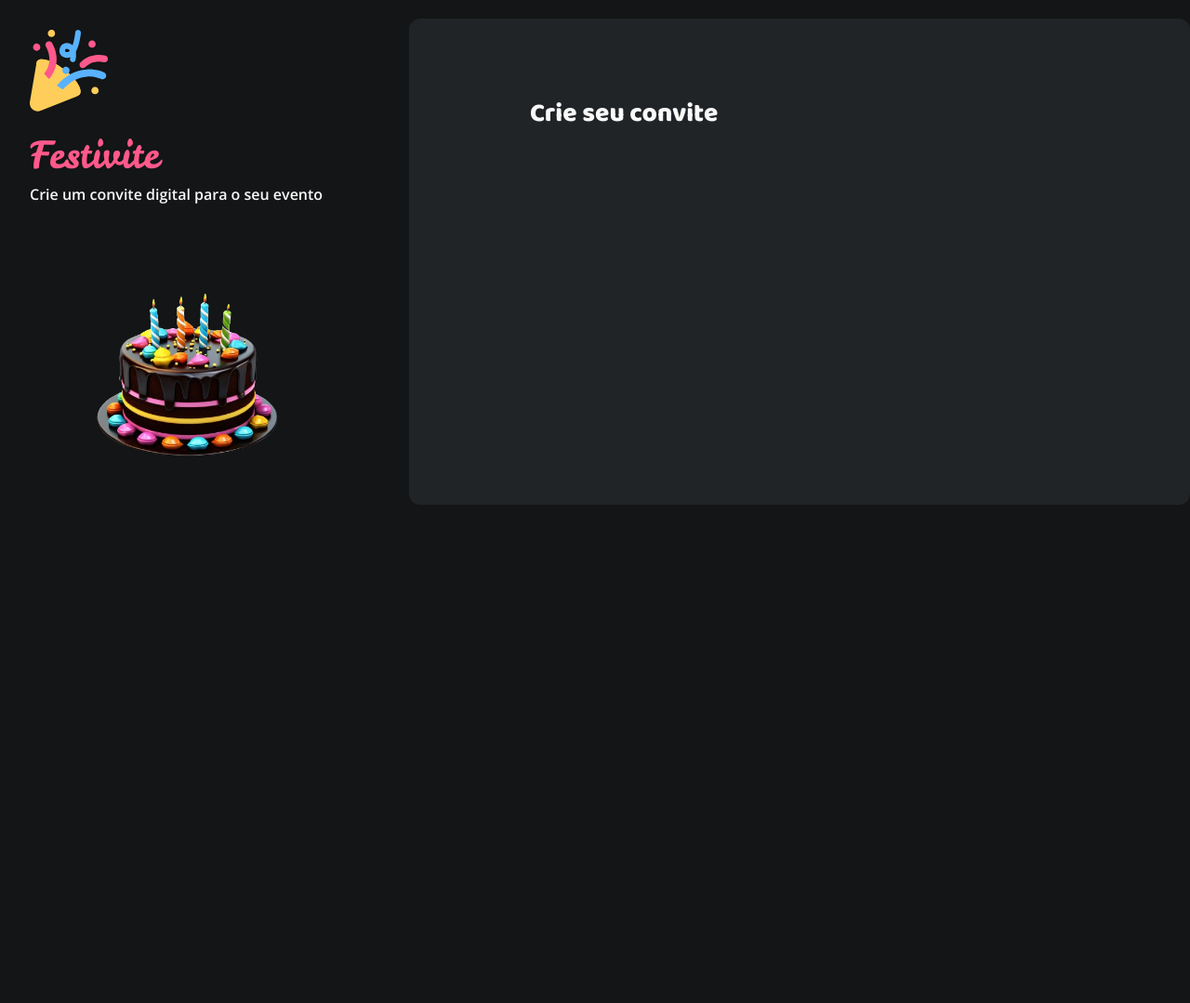
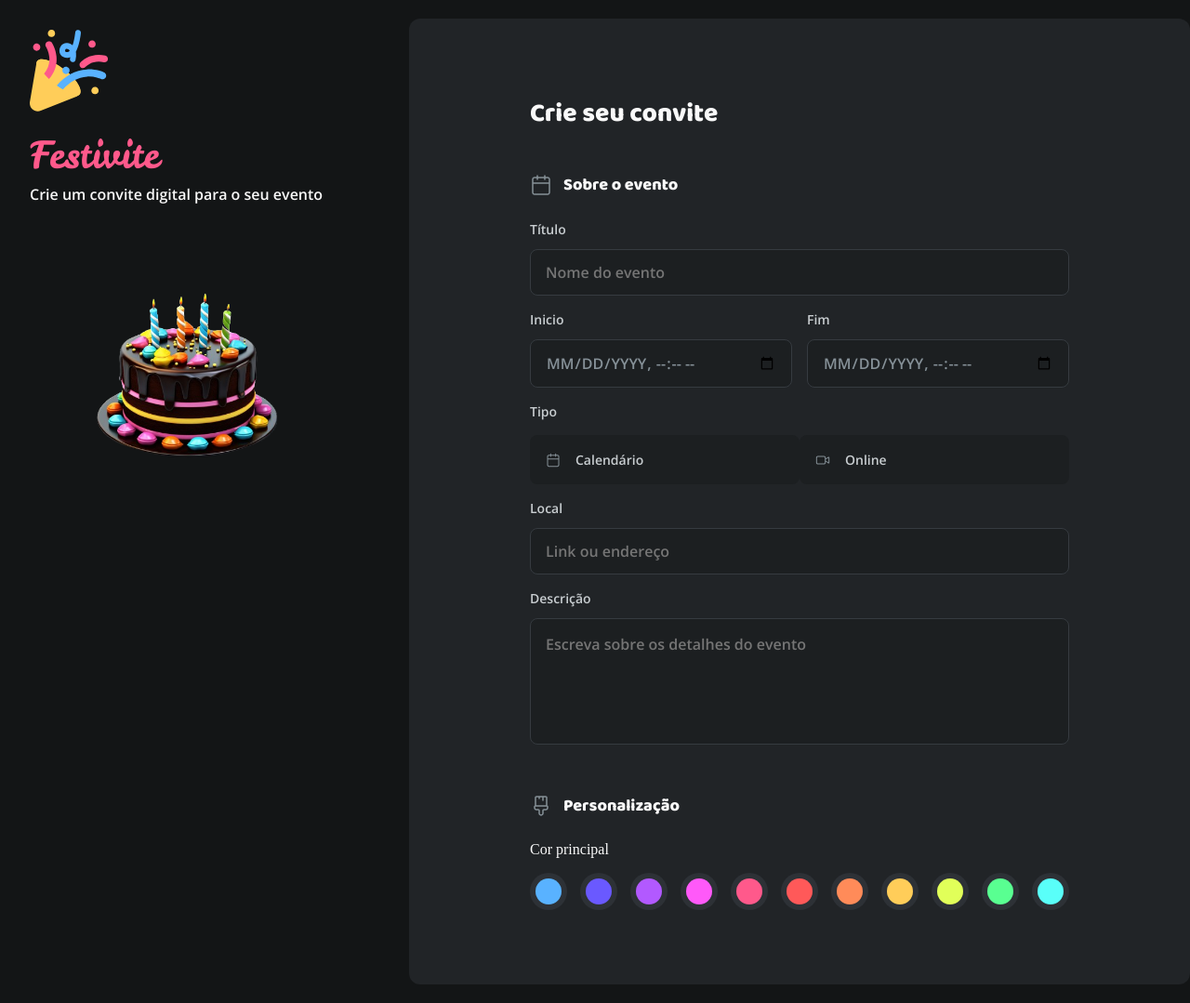
Before and after one commit to KaioCosta62/4-desafio-formulario-de-convite, a plain HTML site: page index.html in a window 1280 px wide. Shown: the whole page at 93% size. Before the commit the page ends 800 px from the top, so only its background shows below. Drawn offline with nearby package versions, Linux system fonts and the light colour scheme.

Commit message:
creating fieldset personalization-colors

```diff
--- a/css/form/index.css
+++ b/css/form/index.css
@@ -1,8 +1,14 @@
 @import url('fieldset.css');
-
+@import url('legend.css');
+@import url('input.css');
+@import url('primaryColor.css');
 form{
     h1{
         font: var(--heading-md);
         margin-bottom: 2.5rem;
     }
+    label{
+        color: var(--text-body);
+        font: var(--body-sm);
+    }
 }
--- /dev/null
+++ b/css/form/input.css
@@ -0,0 +1,94 @@
+
+.input-wrapper {
+   & + .input-wrapper{
+        margin-top: 1rem;
+   }
+
+   &.flex{
+     display: flex;
+     gap: 1rem;
+     .input{
+        width: 50%;
+     }
+   }
+
+   &.grid-types{
+
+    grid-template-columns: 1fr 1fr;
+    gap: 1rem;
+
+    .type-options-container{
+        display: grid;
+        grid-template-columns: 1fr 1fr;
+        align-content: center;
+        img{
+            width: 1rem;
+        }
+        > div{
+            position: relative;
+            display: flex;
+            align-items: center;
+            padding: 1rem;
+            gap: 1rem;
+            border-radius: 8px;
+            background-color: var(--input-base);
+            border: 1px solid transparent;
+            margin-top: 1rem;
+            &:has(:checked){
+                background-color: var(--input-stroke);
+            }
+            &:hover, &:focus-within{
+               border-color: var(--brand-light);
+            }
+        }
+        input{
+            all: unset;
+            position: absolute;
+            inset: 0;
+            opacity: 0;
+        }
+    }
+    & .local{
+        margin-top: 1rem;
+    }
+   }
+}
+
+input{
+    width: 100%;
+    margin-top: 0.75rem;
+    border: 1px solid var(--input-stroke);
+    border-radius: 8px;
+    background-color: var(--input-base);
+    padding: 0.8125rem 1rem;
+    font: var(--body-md);
+    color: var(--input-placeholder);
+    &:hover, &:focus{
+        color: var(--text-heading);
+        border-color: var(--brand-light);
+        outline: var(--brand-light);
+    }
+
+    &[type='datetime-local']{
+        text-transform: uppercase;
+    }
+
+}
+
+textarea{
+    width: 100%;
+    height: 8.5rem;
+    background-color: var(--input-base);
+    border: 1px solid var(--input-stroke);
+    margin-top: 0.75rem;
+    border-radius: 8px;
+    resize: none;
+    font: var(--body-md);
+    color: var(--input-placeholder);
+    padding: 1rem;
+    &:hover, &:focus{
+        color: var(--text-heading);
+        border-color: var(--brand-light);
+        outline: var(--brand-light);
+    }
+}
--- /dev/null
+++ b/css/form/legend.css
@@ -0,0 +1,7 @@
+.description-fieldset{
+    display: flex;
+    align-items: center;
+    gap: 0.75rem;
+    font: var(--heading-sm);
+    margin-bottom: 1.5rem;
+}
--- /dev/null
+++ b/css/form/primaryColor.css
@@ -0,0 +1,25 @@
+.buttons-colors{
+    display: flex;
+    justify-content: space-between;
+    button{
+        width: 40px;
+        height: 40px;
+        border: none;
+        border-radius: 50%;
+        margin-top: 1rem;
+        display: flex;
+        justify-content: center;
+        align-items: center;
+        background-color: var(--shape-button);
+        cursor: pointer;
+        &:active{
+            border: 2px solid var(--brand-light);
+        }
+        .circle-color{
+            width: 28px;
+            height: 28px;
+            border-radius: 50%;
+            display: block;
+        }
+    }
+}
--- a/css/globals.css
+++ b/css/globals.css
@@ -12,3 +12,51 @@ body{
     background-color: var(--shape-bg);
     color: var(--text-heading);
 }
+
+label{
+    display: block;
+}
+
+.brand-light{
+    background-color: var(--brand-light);
+}
+
+.navy{
+    background-color: var(--navy);
+}
+
+.purple{
+    background-color: var(--purple);
+}
+
+.fuschia{
+    background-color: var(--fuschia);
+}
+
+.pink{
+    background-color: var(--pink);
+}
+
+.danger{
+    background-color: var(--danger);
+}
+
+.orange{
+    background-color: var(--orange);
+}
+
+.yellow{
+    background-color: var(--yellow);
+}
+
+.lime{
+    background-color: var(--lime);
+}
+
+.green{
+    background-color: var(--green);
+}
+
+.cyan{
+    background-color: var(--cyan);
+}
--- a/index.html
+++ b/index.html
@@ -23,6 +23,96 @@
             <div class="main-container">
                <form action="">
                   <h1>Crie seu convite</h1>
+                  <fieldset class="about-event">
+                    <legend class="description-fieldset">
+                        <img src="./assets/icons/calendar.svg" alt="Icone de calendário">
+                        <span>Sobre o evento</span>
+                    </legend>
+                    <div class="input-wrapper">
+                        <label for="titulo">Título</label>
+                        <input type="text" name="" id="" placeholder="Nome do evento">
+                    </div>
+                    <div class="input-wrapper flex">
+                        <div class="input">
+                            <label for="inicio">Inicio</label>
+                            <input type="datetime-local" id="inicio">
+                        </div>
+                        <div class="input">
+                            <label for="fim">Fim</label>
+                            <input type="datetime-local" id="fim">
+                        </div>
+                    </div>
+
+                    <div class="input-wrapper grid-types">
+                        <div class="type">
+                            <label for="">Tipo</label>
+                            <div class="type-options-container">
+                                <div>
+                                    <img src="./assets/icons/calendar.svg" alt="Icone de calendário">
+                                    <label for="calendar">Calendário</label>
+                                    <input type="radio" name="options-events" id="calendar">
+                                </div>
+                                <div>
+
+                                    <img src="./assets/icons/online.svg" alt="Icone de uma camera">
+                                    <label for="online">Online</label>
+                                    <input type="radio" name="options-events" id="online">
+                                </div>
+                            </div>
+                        </div>
+                        <div class="local">
+                            <label for="local">Local</label>
+                            <input type="text" name="" id="local" placeholder="Link ou endereço">
+                        </div>
+                    </div>
+
+                    <div class="input-wrapper">
+                        <label for="description">Descrição</label>
+                        <textarea name="" id="description" placeholder="Escreva sobre os detalhes do evento"></textarea>
+                    </div>
+                  </fieldset>
+                  <fieldset class="personalization-colors">
+                    <legend class="description-fieldset">
+                        <img src="./assets/icons/paintbrush.svg" alt="Icone de calendário">
+                        <span>Personalização</span>
+                    </legend>
+                    <span>Cor principal</span>
+                    <div class="buttons-colors">
+                        <button type="button">
+                            <span class="circle-color brand-light"></span>
+                        </button>
+                        <button  type="button">
+                            <span class="circle-color navy"></span>
+                        </button>
+                        <button  type="button">
+                            <span class="circle-color purple"></span>
+                        </button>
+                        <button  type="button">
+                            <span class="circle-color fuschia"></span>
+                        </button>
+                        <button  type="button">
+                            <span class="circle-color pink"></span>
+                        </button>
+                        <button  type="button">
+                            <span class="circle-color danger"></span>
+                        </button>
+                        <button  type="button">
+                            <span class="circle-color orange"></span>
+                        </button>
+                        <button  type="button">
+                            <span class="circle-color yellow"></span>
+                        </button>
+                        <button  type="button">
+                            <span class="circle-color lime"></span>
+                        </button>
+                        <button  type="button">
+                            <span class="circle-color green"></span>
+                        </button>
+                        <button  type="button">
+                            <span class="circle-color cyan"></span>
+                        </button>
+                    </div>
+                  </fieldset>
                </form>
             </div>
         </main>
```
Also changed, not shown: assets/icons/calendar.svg (added), assets/icons/online.svg (added), assets/icons/paintbrush.svg (added), assets/icons/presential.svg (added).
